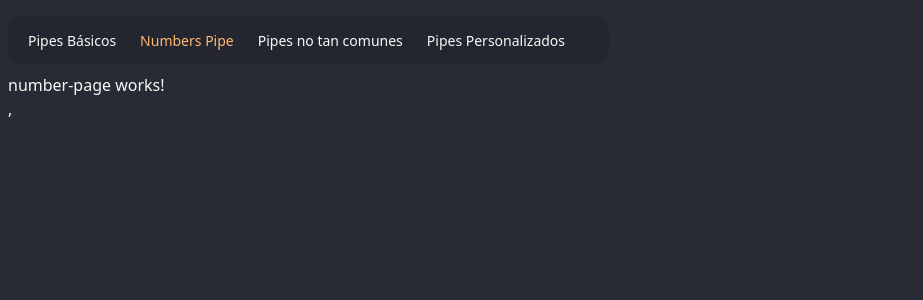
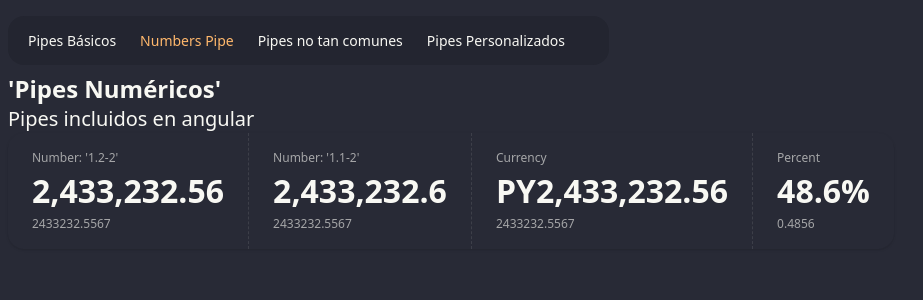
Before and after one commit to lezcanoale/pipes-app, an Angular app: page /numbers in a window 1280 px wide. Shown: the top 300 px of the page, without its empty margins (0-923 px from the left). Built offline with nearby package versions, Linux system fonts and the light colour scheme.

Commit message:
feat: implement title header component and integrate into basic and number pages

```diff
--- /dev/null
+++ b/src/app/components/title-header/title-header.html
@@ -0,0 +1,4 @@
+<section>
+  <h1 class="text-2xl font-bold">{{title()}}</h1>
+  <h3 class="text-xl font-thin">{{subtitle()}}</h3>
+</section>
--- /dev/null
+++ b/src/app/components/title-header/title-header.ts
@@ -0,0 +1,11 @@
+import { Component, input } from '@angular/core';
+
+@Component({
+  selector: 'app-title-header',
+  imports: [],
+  templateUrl: './title-header.html',
+})
+export class TitleHeaderComponent {
+  title = input.required<string>();
+  subtitle = input.required<string>();
+}
--- a/src/app/pages/basic-page/basic-page.html
+++ b/src/app/pages/basic-page/basic-page.html
@@ -1 +1,20 @@
-<p>basic-page works!</p>,
+<app-title-header [title]="'Pipes Básicos'" [subtitle]="'Pipes incluidos en angular '" />
+<div class="stats stats-vertical lg:stats-horizontal shadow">
+  <div class="stat">
+    <div class="stat-title">Lowercase Pipe</div>
+    <div class="stat-value">{{nameLower() | lowercase}}</div>
+    <div class="stat-desc">{{nameLower()}}</div>
+  </div>
+
+  <div class="stat">
+    <div class="stat-title">Uppercase Pipe</div>
+    <div class="stat-value">{{nameUpper() | uppercase}}</div>
+    <div class="stat-desc">{{nameUpper()}}</div>
+  </div>
+
+  <div class="stat">
+    <div class="stat-title">Titlecase Pipe</div>
+    <div class="stat-value">{{fullName() | titlecase}}</div>
+    <div class="stat-desc">{{fullName()}}</div>
+  </div>
+</div>
--- a/src/app/pages/basic-page/basic-page.ts
+++ b/src/app/pages/basic-page/basic-page.ts
@@ -1,9 +1,15 @@
-import { ChangeDetectionStrategy, Component } from '@angular/core';
+import { LowerCasePipe, TitleCasePipe, UpperCasePipe } from '@angular/common';
+import { ChangeDetectionStrategy, Component, signal } from '@angular/core';
+import { TitleHeaderComponent } from '../../components/title-header/title-header';
 
 @Component({
   selector: 'app-basic-page',
-  imports: [],
+  imports: [LowerCasePipe, UpperCasePipe, TitleCasePipe, TitleHeaderComponent],
   templateUrl: './basic-page.html',
   changeDetection: ChangeDetectionStrategy.OnPush,
 })
-export default class BasicPageComponent {}
+export default class BasicPageComponent {
+  nameLower = signal('ALEJANDRA');
+  nameUpper = signal('alejandra');
+  fullName = signal('AleJaNdRa LeZcAnO');
+}
--- a/src/app/pages/number-page/number-page.html
+++ b/src/app/pages/number-page/number-page.html
@@ -1 +1,27 @@
-<p>number-page works!</p>,
+<app-title-header title="'Pipes Numéricos'" [subtitle]="'Pipes incluidos en angular'"/>
+
+<div class="stats stats-vertical lg:stats-horizontal shadow">
+  <div class="stat">
+    <div class="stat-title">Number: '1.2-2'</div>
+    <div class="stat-value">{{totalSells() | number:'1.2-2'}}</div>
+    <div class="stat-desc">{{totalSells()}}</div>
+  </div>
+
+  <div class="stat">
+    <div class="stat-title">Number: '1.1-2'</div>
+    <div class="stat-value">{{totalSells() | number:'1.1-1'}}</div>
+    <div class="stat-desc">{{totalSells()}}</div>
+  </div>
+
+  <div class="stat">
+    <div class="stat-title">Currency</div>
+    <div class="stat-value">{{totalSells() | currency:"PY"}}</div>
+    <div class="stat-desc">{{totalSells()}}</div>
+  </div>
+
+  <div class="stat">
+    <div class="stat-title">Percent</div>
+    <div class="stat-value">{{percent() | percent:'1.1-1'}}</div>
+    <div class="stat-desc">{{percent()}}</div>
+  </div>
+</div>
--- a/src/app/pages/number-page/number-page.ts
+++ b/src/app/pages/number-page/number-page.ts
@@ -1,8 +1,13 @@
-import { Component } from '@angular/core';
+import { Component, signal } from '@angular/core';
+import { TitleHeaderComponent } from '../../components/title-header/title-header';
+import { CurrencyPipe, DecimalPipe, PercentPipe } from '@angular/common';
 
 @Component({
   selector: 'app-number-page',
-  imports: [],
+  imports: [TitleHeaderComponent, DecimalPipe, PercentPipe, CurrencyPipe],
   templateUrl: './number-page.html',
 })
-export default class NumberPageComponent {}
+export default class NumberPageComponent {
+  totalSells = signal(2_433_232.5567);
+  percent = signal(0.4856);
+}
```
